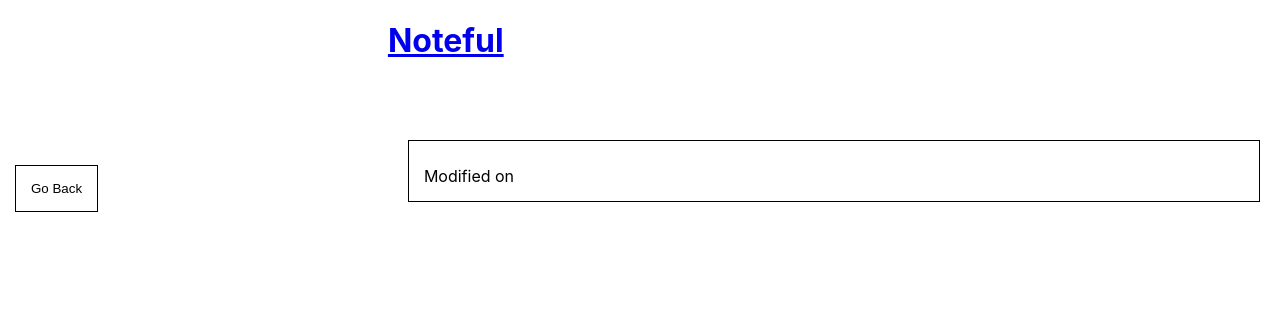
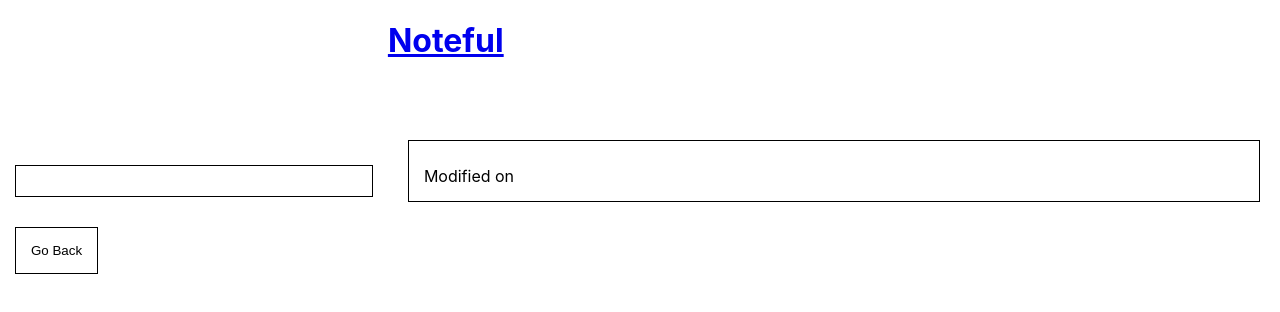
Before and after one commit to mandyalber/noteful-app, a React (Create React App) app: page /note/1 in a window 1280 px wide. Shown: the top 312 px of the page. Built offline with nearby package versions, Linux system fonts and the light colour scheme; no server answers.

Commit message:
refactored to use context, added comments

```diff
--- a/src/App.js
+++ b/src/App.js
@@ -36,38 +36,21 @@
   }
 
   renderSideBarRoute() {
-
+    return (
+      <>
+        <Route exact path='/' component={NoteListSideBar} />
+        <Route path='/folder/:folderId' component={NoteListSideBar} />
+        <Route path='/note/:noteId' component={NoteSideBar} />
+      </>
+    )
   }
 
   renderMainRoute() {
-    const { notes } = this.state
     return (
       <>
-        <Route
-          exact path='/'
-          render={routeProps => {
-            const { folderId } = routeProps.match.params
-            const folderNotes = (!folderId) ? notes : notes.filter(note => note.folderId === folderId)
-            return <NoteListMain {...routeProps} notes={folderNotes} />
-          }}
-        />
-        <Route
-          exact path='/folder/:folderId'
-          render={routeProps => {
-            const { folderId } = routeProps.match.params
-            const folderNotes = (!folderId) ? notes : notes.filter(note => note.folderId === folderId)
-            return <NoteListMain {...routeProps} notes={folderNotes} />
-          }}
-        />
-        <Route />
-        <Route
-          path='/note/:noteId'
-          render={routeProps => {
-            const { noteId } = routeProps.match.params;
-            const note = notes.find(note => note.id === noteId)
-            return <NoteDetails {...routeProps} note={note} />
-          }}
-        />
+        <Route exact path='/' component={NoteListMain} />
+        <Route exact path='/folder/:folderId' component={NoteListMain} />
+        <Route path='/note/:noteId' component={NoteDetails} />
       </>
     )
   }
@@ -80,11 +63,7 @@
     return (
       <div className="App">
         <NotesContext.Provider value={contextValue}>
-          <nav className="noteful-nav">
-            <Route exact path='/' component={NoteListSideBar} />
-            <Route path='/folder/:folderId' component={NoteListSideBar} />
-            <Route path='/note/:noteId' component={NoteSideBar} />
-          </nav>
+          <nav className="noteful-nav">{this.renderSideBarRoute()}</nav>
           <header className="noteful-header">
             <h1><Link to='/'>Noteful</Link></h1>
           </header>
--- a/src/components/Note.js
+++ b/src/components/Note.js
@@ -1,22 +1,23 @@
 import React from 'react';
 import { Link } from 'react-router-dom';
-
-
 import './Note.css'
 
+//this component renders note title as link, modified date and delete note button
 export default function Note(props) {
+    const { name, id, modified } = props
     return (
+
         <div className="note">
             <h2 className='note-title'>
-                <Link to={`/note/${props.id}`}>
-                    {props.name}
+                <Link to={`/note/${id}`}>
+                    {name}
                 </Link>
             </h2>
 
             <div className='note-modified'>
                 Modified on {' '}
                 <span className='date'>
-                {props.modified}
+                    {modified}
                 </span>
 
             </div>
--- a/src/components/NoteDetails.js
+++ b/src/components/NoteDetails.js
@@ -1,25 +1,31 @@
 import React from 'react';
 import './NoteDetails.css'
 import Note from './Note';
+import NotesContext from './NotesContext';
 
-// export default function NoteMain( {note = {content = ''}}) {
-export default function NoteMain(props) {
-
+//this component renders the current note and that note's content
+export default function NoteMain({ match }) {
+    return (
+        <NotesContext.Consumer>
+            {(value) => {
+                const notes = value.notes
+                const { noteId } = match.params;
+                const note = notes.find(note => note.id === noteId) || {}
                 return (
                     <section className="note-main">
                         <Note
-                id={props.note.id}
-                name={props.note.name}
-                modified={props.note.modified}
+                            id={note.id}
+                            name={note.name}
+                            modified={note.modified}
                         />
                         <div className="note-content">
-                {props.note.content}
+                            {note.content}
                         </div>
                     </section>
-
                 )
-
-
+            }}
+        </NotesContext.Consumer>
+    )
 
 
     //add note button
--- a/src/components/NoteListMain.js
+++ b/src/components/NoteListMain.js
@@ -1,23 +1,29 @@
 import React from 'react';
 import Note from './Note';
+import NotesContext from './NotesContext';
 import './NoteListMain.css'
 
+//this component renders a list of notes and can be filtered based on selected folder
+export default function NoteListMain({ match }) {
 
-
-export default function NoteListMain(props) {
+    return (
+        <NotesContext.Consumer>
+            {(value) => {
+                const notes = value.notes
+                const { folderId } = match.params
+                const folderNotes = (!folderId) ? notes : notes.filter(note => note.folderId === folderId)
                 return (
                     <ul className="notes-list">
-            {props.notes.map((note, i) =>
+                        {folderNotes.map((note, i) =>
                             <li key={i}><Note id={note.id}
                                 name={note.name}
                                 modified={note.modified} /></li>
                         )}
                     </ul>
                 )
-
-
-    //list of all notes
-
+            }}
+        </NotesContext.Consumer>
+    )
     //add note button
 
 }
--- a/src/components/NoteListSideBar.js
+++ b/src/components/NoteListSideBar.js
@@ -3,6 +3,7 @@
 import NotesContext from './NotesContext';
 import './NoteListSideBar.css';
 
+//this component renders the list of available folders as nav bar
 export default function NoteListSideBar(props) {
     return (
         <NotesContext.Consumer>
--- a/src/components/NoteSideBar.js
+++ b/src/components/NoteSideBar.js
@@ -1,13 +1,25 @@
 import React from 'react';
-import './NoteSideBar.css'
+import NotesContext from './NotesContext';
+import './NoteSideBar.css';
 
-export default function NoteSideBar({folder = false, history}) {
+//this component renders the folder for the current note and a back button
+export default function NoteSideBar({ folder = false, history, match }) {
     return (
-        <div className="note-sidebar">
-            {folder &&(<p className="selected-folder">{folder.name}</p>)}
-            <button className="back-button"
-                onClick={()=>history.goBack()}>Go Back
-            </button>
-        </div>
+        <NotesContext.Consumer>
+            {(value) => {
+                const { notes, folders } = value
+                const { noteId } = match.params;
+                const note = notes.find(note => note.id === noteId) || {}
+                const folder = folders.find(folder => folder.id === note.folderId) || {}
+                return (
+                    <div className="note-sidebar">
+                        <p className="selected-folder">{folder.name}</p>
+                        <button className="back-button"
+                            onClick={() => history.goBack()}>Go Back
+                    </button>
+                    </div>
+                )
+            }}
+        </NotesContext.Consumer>
     )
 }
```
Lines whose indentation alone changed are shown as unchanged.
